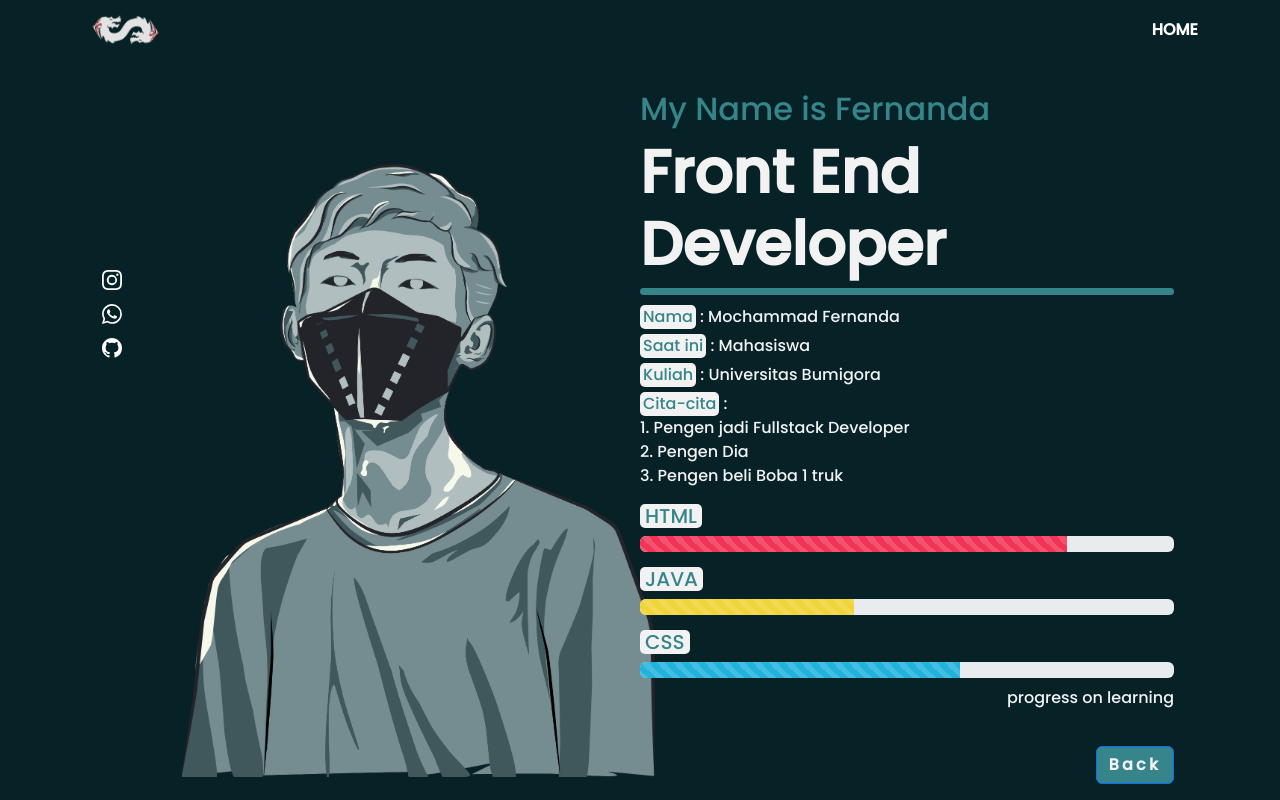
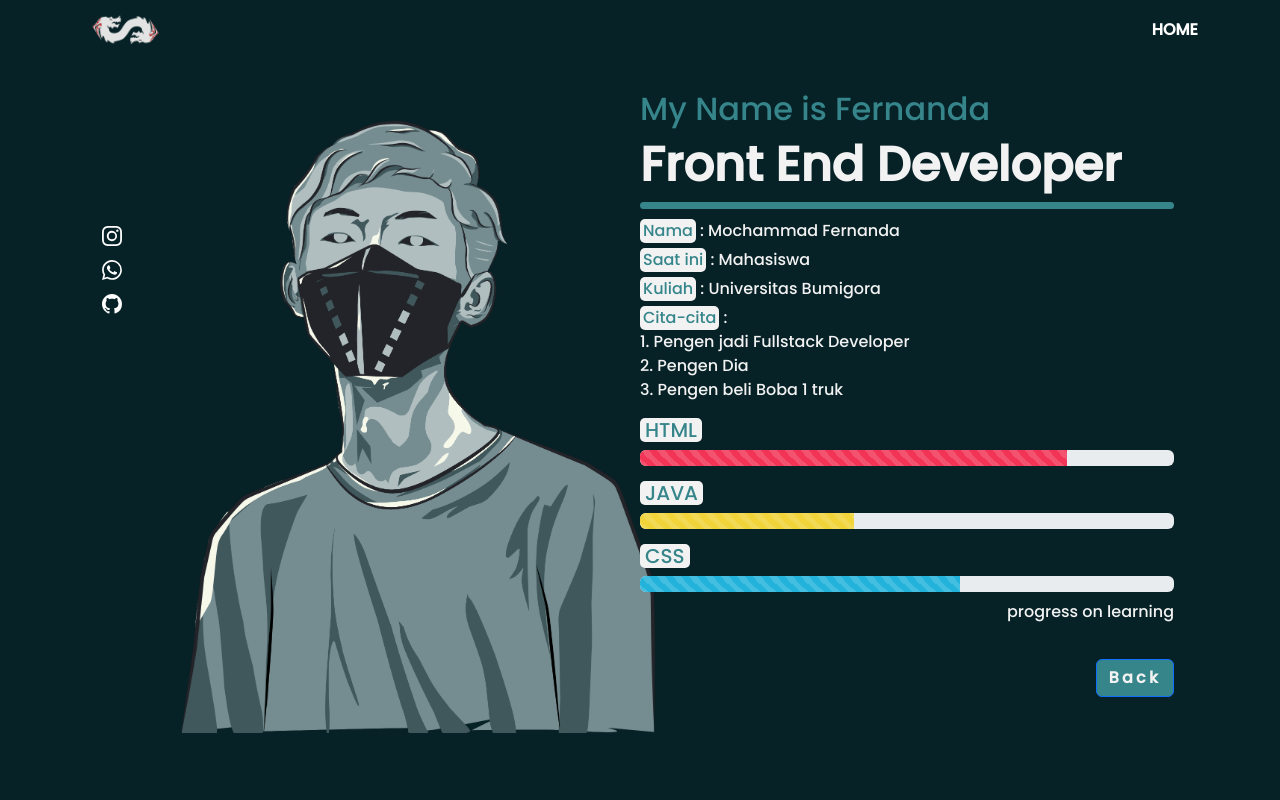
Before and after one commit to Veloxium/profile-web, a React (Create React App) app: page /me in a window 1280 px wide. Shown: the top 800 px of the page. Built offline with nearby package versions, Linux system fonts and the light colour scheme.

Commit message:
Deployed website

```diff
--- a/src/components/home/home.css
+++ b/src/components/home/home.css
@@ -29,7 +29,8 @@ img.me{
     position: relative;
 }
 h1.judulbesar{
-    font-size: 60px;
+    min-width: 100%;
+    font-size: 300%;
     font-weight: 700;
     color: #f2f2f2;
     position: relative;
```
